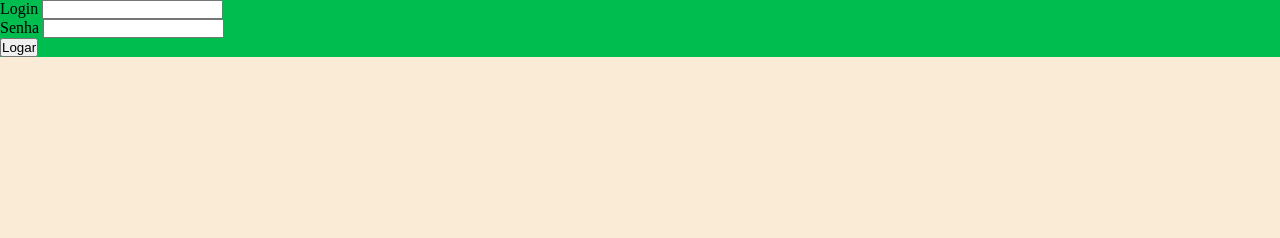
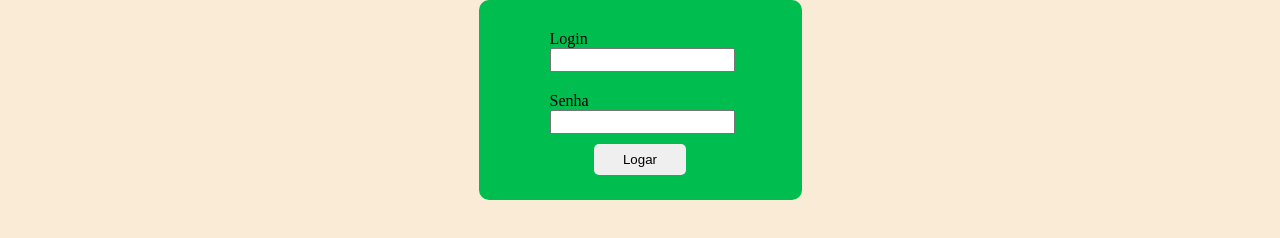
Before and after one commit to leomarqueti/CheckSync, a plain HTML site: page login.html in a window 1280 px wide. Drawn offline with Linux system fonts and the light colour scheme.

Commit message:
alteraçoes no login e no estilo dele

```diff
--- a/login.html
+++ b/login.html
@@ -10,14 +10,14 @@
     <main>
         <section>
             <form action="" id="loginForm">
-                <div>
-                    <label for="" id="labelLogin">
+                <div id="divForm">
+                    <label  id="labelLogin">
                     Login
                     </label>
                     <input type="text" id="inputLogin">
                 </div>
-                <div>
-                    <label for="" id="labelSenha" autocomplete="current-password">
+                <div id="divForm">
+                    <label  id="labelSenha" autocomplete="current-password">
                     Senha
                     </label>
                     <input type="password" name="" id="inputSenha">
--- a/style/login.css
+++ b/style/login.css
@@ -9,8 +9,34 @@ body {
 
 section {
     background-color: rgb(0, 189, 79);
+    width: 323px;
+    height: 200px;
+    border-radius: 10px;
+    margin-left: auto;
+    margin-right: auto;
 }
 
 #loginForm{
+    display: flex;
+    justify-content: center;
+    padding: 20px;
+    flex-direction: column;
+    align-items: center;
+}
+#divForm{
+    padding: 10px;
+    display: flex;
+    justify-content: center;
+    flex-direction: column;
+}
+input {
+    width: 100%;
+    height: 20px;
+}
 
+button {
+    width: 92px;
+    padding: 8px;
+    border: none;
+    border-radius: 5px;
 }
```
